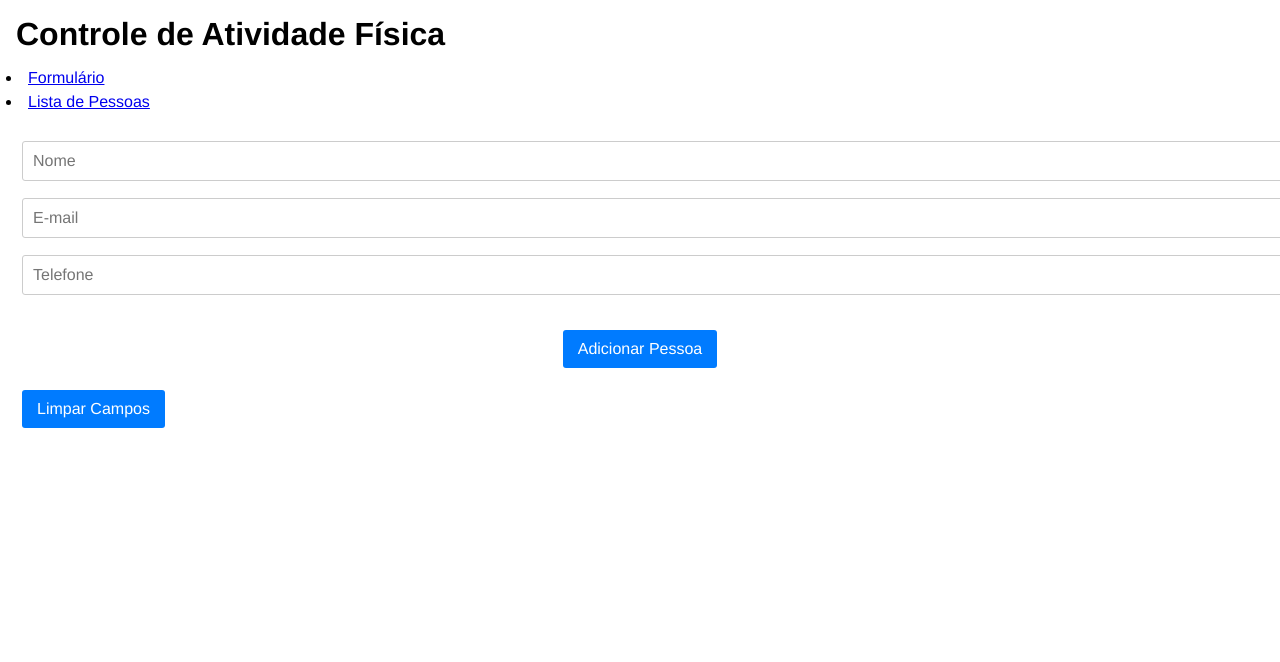
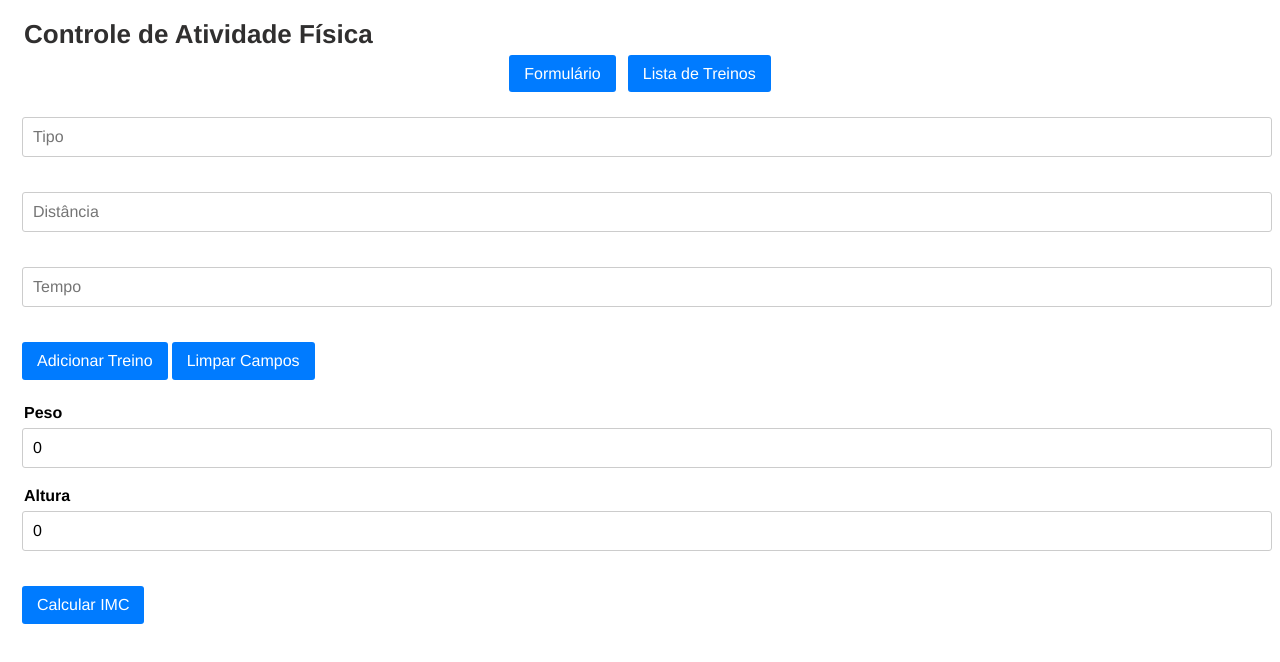
Before and after one commit to gustavoatb/controle_atividade_fisica-app, an Angular app: page /formulario in a window 1280 px wide. Shown: the top 662 px of the page. Built offline with nearby package versions, Linux system fonts and the light colour scheme.

Commit message:
VersaoFinal

```diff
--- a/angular.json
+++ b/angular.json
@@ -88,7 +88,7 @@
               "src/assets"
             ],
             "styles": [
-              "node_modules/bootstrap/dist/css/bootstrap.css",
+              "node_modules/bootstrap/dist/css/bootstrap.min.css",
               "src/styles.css"
             ],
             "scripts": [
--- a/package.json
+++ b/package.json
@@ -23,7 +23,7 @@
     "@angular/platform-browser-dynamic": "^16.0.0",
     "@angular/router": "^16.0.0",
     "angular-web-storage": "^16.0.0",
-    "bootstrap": "^4.1.3",
+    "bootstrap": "^4.6.2",
     "jquery": "^3.3.1",
     "json-server": "^0.17.3",
     "material-icons": "^1.13.8",
--- a/src/app/app.component.css
+++ b/src/app/app.component.css
@@ -8,3 +8,39 @@ main{
   flex: 0 auto;
   padding: 0px !important;
 }
+
+h1{
+  text-decoration: none;
+  color: #302f2f;
+  font-size: 26px;
+  padding: 5px 10px;
+}
+
+a {
+  padding: 10px 15px;
+  background-color: #007BFF;
+  color: #fff;
+  border: none;
+  border-radius: 3px;
+  font-size: 16px;
+  cursor: pointer;
+  text-decoration: none;
+}
+
+/* Estilo para o link ativo */
+a.active {
+  background-color: #0056b3;
+}
+
+ul {
+  list-style: none;
+  padding: 0;
+  margin: 0;
+  display: flex;
+  justify-content: center;
+  font-size: 16px;
+}
+
+li {
+  margin-bottom: 10px;
+}
--- a/src/app/app.component.html
+++ b/src/app/app.component.html
@@ -2,7 +2,7 @@
 <nav>
   <ul>
     <li><a routerLink="/formulario">Formulário</a></li>
-    <li><a routerLink="/lista-pessoas">Lista de Pessoas</a></li>
+    <li><a routerLink="/lista-pessoas">Lista de Treinos</a></li>
   </ul>
 </nav>
 <router-outlet></router-outlet>
--- a/src/app/formulario/formulario.component.css
+++ b/src/app/formulario/formulario.component.css
@@ -1,25 +1,33 @@
-/* formulario.component.css */
-
 /* Estilo para o container do formulário */
 .form-container {
   max-width: 400px;
-  margin: 0 auto;
+  margin: 0 auto; /* Centraliza o formulário na horizontal */
   padding: 20px;
   border: 1px solid #ccc;
   border-radius: 5px;
   box-shadow: 0 0 5px rgba(0, 0, 0, 0.1);
+  display: grid;
+  justify-content: center;
 }
 
 /* Estilo para os campos de entrada */
 input[type="text"],
-input[type="email"],
-input[type="tel"] {
-  width: 100%;
+input[type="text"],
+input[type="text"],
+input[type="number"],
+input[type="number"] {
+  width: 99%;
   padding: 10px;
   margin-bottom: 15px;
   border: 1px solid #ccc;
   border-radius: 3px;
   font-size: 16px;
+  justify-content: center;
+}
+
+nav {
+  background-color: #007BFF;
+  padding: 10px;
 }
 
 /* Estilo para o botão Adicionar Pessoa */
@@ -72,6 +80,9 @@ p {
 ul {
   list-style: none;
   padding: 0;
+  margin: 0;
+  display: flex;
+  justify-content: center;
 }
 
 li {
@@ -83,3 +94,15 @@ button:nth-child(4) {
   display: block;
   margin: 20px auto;
 }
+
+/* Estilo para a área do resultado do IMC */
+.resultado-imc {
+  margin-top: 20px;
+  text-align: center;
+}
+
+.resultado-imc h3 {
+  font-size: 18px;
+  font-weight: bold;
+  color: #007BFF;
+}
--- a/src/app/formulario/formulario.component.html
+++ b/src/app/formulario/formulario.component.html
@@ -1,17 +1,26 @@
 <div>
-  <input type="text" [(ngModel)]="novaPessoa.nome" placeholder="Nome">
-  <input type="text" [(ngModel)]="novaPessoa.email" placeholder="E-mail">
-  <input type="text" [(ngModel)]="novaPessoa.telefone" placeholder="Telefone">
-  <button (click)="adicionarPessoa()">Adicionar Pessoa</button>
-  <button (click)="limparCampos()">Limpar Campos</button>
+  <input type="text" [(ngModel)]="novaPessoa.tipo" placeholder="Tipo"><br><br>
+  <input type="text" [(ngModel)]="novaPessoa.distancia" placeholder="Distância"><br><br>
+  <input type="text" [(ngModel)]="novaPessoa.tempo" placeholder="Tempo"><br><br>
+  <button (click)="adicionarPessoa()">Adicionar Treino</button>
+  <button (click)="limparCampos()">Limpar Campos</button><br><br>
+  <h4>Peso</h4>
+  <input type="number" [(ngModel)]="novaPessoa.peso" placeholder="Peso (kg)">
+  <h4>Altura</h4>
+  <input type="number" [(ngModel)]="novaPessoa.altura" placeholder="Altura (cm)"><br><br>
+  <button (click)="calcularIMC()">Calcular IMC</button>
 </div>
 
 <ul *ngIf="pessoas.length > 0">
   <li *ngFor="let pessoa of pessoas">
-    <strong>Nome:</strong> {{ pessoa.nome }}<br>
-    <strong>E-mail:</strong> {{ pessoa.email }}<br>
-    <strong>Telefone:</strong> {{ pessoa.telefone }}<br><br>
+    <strong>Tipo:</strong> {{ pessoa.tipo }}<br>
+    <strong>Distância:</strong> {{ pessoa.distancia }}<br>
+    <strong>Tempo:</strong> {{ pessoa.tempo }}<br><br>
   </li>
 </ul>
 
+<div *ngIf="imcResultado">
+  <h3>IMC: {{ imcResultado }}</h3>
+</div>
+
 <button *ngIf="pessoas.length > 0" (click)="limparLista()">Limpar lista</button>
--- a/src/app/formulario/formulario.component.ts
+++ b/src/app/formulario/formulario.component.ts
@@ -1,9 +1,11 @@
 import { Component, OnInit } from '@angular/core';
 
 export interface Pessoa {
-  nome: string;
-  email: string;
-  telefone: string;
+  tipo: string;
+  distancia: string;
+  tempo: string;
+  peso: number;
+  altura: number;
 }
 
 @Component({
@@ -13,7 +15,8 @@ export interface Pessoa {
 })
 export class FormularioComponent implements OnInit {
   pessoas: Pessoa[] = [];
-  novaPessoa: Pessoa = { nome: '', email: '', telefone: '' };
+  novaPessoa: Pessoa = { tipo: '', distancia: '', tempo: '', peso: 0, altura: 0 };
+  imcResultado: number | null = null;
 
   ngOnInit() {
     const storedPessoas = localStorage.getItem('pessoas');
@@ -23,15 +26,15 @@ export class FormularioComponent implements OnInit {
   }
 
   adicionarPessoa() {
-    if (this.novaPessoa.nome.trim() !== '' && this.novaPessoa.email.trim() !== '' && this.novaPessoa.telefone.trim() !== '') {
+    if (this.novaPessoa.tipo.trim() !== '' && this.novaPessoa.distancia.trim() !== '' && this.novaPessoa.tempo.trim() !== '') {
       this.pessoas.push({ ...this.novaPessoa });
-      this.novaPessoa = { nome: '', email: '', telefone: '' };
+      this.novaPessoa = { tipo: '', distancia: '', tempo: '', peso: 0, altura: 0 };
       this.atualizarLocalStorage();
     }
   }
 
   limparCampos() {
-    this.novaPessoa = { nome: '', email: '', telefone: '' };
+    this.novaPessoa = { tipo: '', distancia: '', tempo: '', peso: 0, altura: 0 };
   }
 
   limparLista() {
@@ -39,6 +42,15 @@ export class FormularioComponent implements OnInit {
     this.atualizarLocalStorage();
   }
 
+  calcularIMC() {
+    if (this.novaPessoa.peso > 0 && this.novaPessoa.altura > 0) {
+      const alturaMetros = this.novaPessoa.altura / 100;
+      this.imcResultado = this.novaPessoa.peso / (alturaMetros * alturaMetros);
+    } else {
+      this.imcResultado = null;
+    }
+  }
+
   private atualizarLocalStorage() {
     localStorage.setItem('pessoas', JSON.stringify(this.pessoas));
   }
--- a/src/app/lista-pessoas/lista-pessoas.component.css
+++ b/src/app/lista-pessoas/lista-pessoas.component.css
@@ -2,7 +2,7 @@
 
 /* Estilo para o container da lista de pessoas */
 .list-container {
-  max-width: 600px;
+  max-width: 400px;
   margin: 0 auto;
   padding: 20px;
   border: 1px solid #ccc;
@@ -20,10 +20,12 @@ table {
 th, td {
   padding: 10px;
   border-bottom: 1px solid #ccc;
+  text-align: center;
 }
 
 th {
   background-color: #f2f2f2;
+  text-align: center;
 }
 
 /* Estilo para a mensagem quando não há pessoas cadastradas */
--- a/src/app/lista-pessoas/lista-pessoas.component.html
+++ b/src/app/lista-pessoas/lista-pessoas.component.html
@@ -1,20 +1,20 @@
-<h2>Lista de Pessoas Cadastradas</h2>
+<h2>Lista de Treinos Cadastrados</h2>
 
 <table *ngIf="pessoas.length > 0">
   <thead>
     <tr>
-      <th>Nome</th>
-      <th>E-mail</th>
-      <th>Telefone</th>
+      <th>Tipo</th>
+      <th>Distância</th>
+      <th>Tempo</th>
     </tr>
   </thead>
   <tbody>
     <tr *ngFor="let pessoa of pessoas">
-      <td>{{ pessoa.nome }}</td>
-      <td>{{ pessoa.email }}</td>
-      <td>{{ pessoa.telefone }}</td>
+      <td>{{ pessoa.tipo }}</td>
+      <td>{{ pessoa.distancia }}</td>
+      <td>{{ pessoa.tempo }}</td>
     </tr>
   </tbody>
 </table>
 
-<p *ngIf="pessoas.length === 0">Nenhuma pessoa cadastrada.</p>
+<p *ngIf="pessoas.length === 0">Nenhum treino cadastrado.</p>
```
Also changed, not shown: 1 other file (tests, documents, lock files or other folders).
